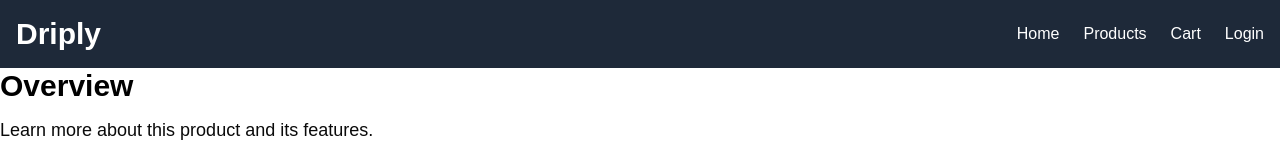
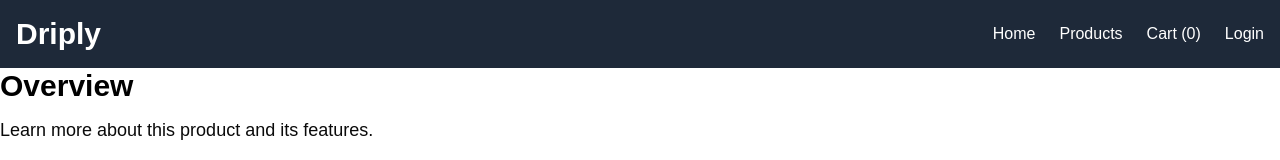
Before and after one commit to markkinus/ecommerceStore, a React (Vite) app: page / in a window 1280 px wide. Shown: the top 160 px of the page. Built offline with nearby package versions, Linux system fonts and the light colour scheme.

Commit message:
refactor: display total cart item count in Navbar component

```diff
--- a/src/components/Navbar.jsx
+++ b/src/components/Navbar.jsx
@@ -1,7 +1,14 @@
 import React from 'react'
 import { Link } from 'react-router-dom'
+import { useCart } from '../context/CartContext';
 
 function Navbar() {
+  const { cartItems } = useCart();
+
+  // Calculate the total quantity of items in the cart
+  const cartCount = cartItems.reduce(
+    (total, item) => total + item.quantity, 0);
+
   return (
     <nav className = "bg-gray-800 p-4 text-white">
         <div className = "flex items-center justify-between max-w-7xl mx-auto">
@@ -9,7 +16,9 @@ function Navbar() {
     <div className = "flex gap-6">
     <Link to="/" className = "text-white hover:underline">Home</Link>
     <Link to="/Products" className = "text-white hover:underline">Products</Link>
-    <Link to="/Cart" className = "text-white hover:underline">Cart</Link>
+    <Link to="/Cart" className = "text-white hover:underline">
+      Cart ({cartCount})
+    </Link>
     <Link to="/Login" className = "text-white hover:underline">Login</Link>
     </div>
     </div>
```
